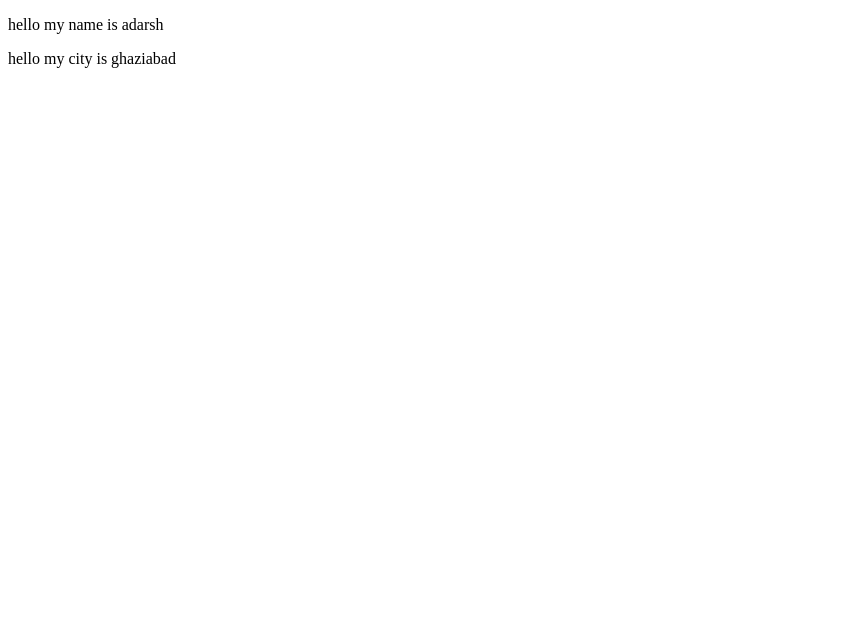
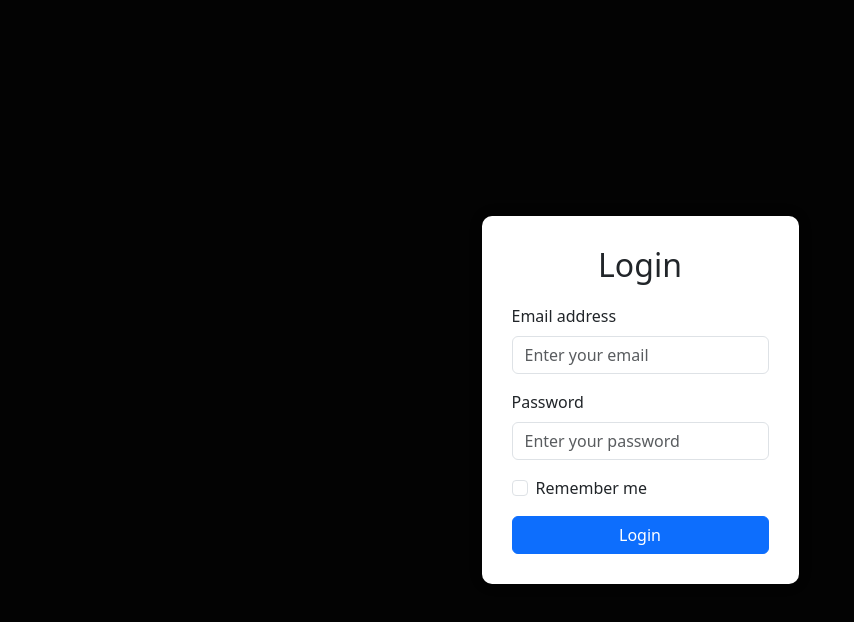
Before and after one commit to tomaradarsh0001/demo1234, a plain HTML site: page index.html in a window 1280 px wide. Shown: the whole page, without its empty margins (0-854 px from the left). Drawn offline with nearby package versions, Linux system fonts and the light colour scheme.

Commit message:
finalk commit

```diff
--- a/index.html
+++ b/index.html
@@ -4,12 +4,52 @@
 <head>
     <meta charset="UTF-8">
     <meta name="viewport" content="width=device-width, initial-scale=1.0">
-    <title>Document</title>
+    <title>Login</title>
+    <link href="https://cdn.jsdelivr.net/npm/bootstrap@5.3.0/dist/css/bootstrap.min.css" rel="stylesheet">
+    <style>
+        body {
+            display: flex;
+            justify-content: center;
+            align-items: center;
+            height: 100vh;
+            background-color: #030303;
+        }
+
+        .login-container {
+            background: #fff;
+            padding: 30px;
+            border-radius: 10px;
+            box-shadow: 0 0 15px rgba(0, 0, 0, 0.1);
+        }
+
+        .login-container h2 {
+            margin-bottom: 20px;
+        }
+    </style>
 </head>
 
 <body>
-    <p>hello my name is adarsh</p>
-    <p>hello my city is ghaziabad</p>
+
+    <div class="login-container">
+        <h2 class="text-center">Login</h2>
+        <form>
+            <div class="mb-3">
+                <label for="email" class="form-label">Email address</label>
+                <input type="email" class="form-control" id="email" placeholder="Enter your email">
+            </div>
+            <div class="mb-3">
+                <label for="password" class="form-label">Password</label>
+                <input type="password" class="form-control" id="password" placeholder="Enter your password">
+            </div>
+            <div class="mb-3 form-check">
+                <input type="checkbox" class="form-check-input" id="rememberMe">
+                <label class="form-check-label" for="rememberMe">Remember me</label>
+            </div>
+            <button type="submit" class="btn btn-primary w-100">Login</button>
+        </form>
+    </div>
+
+    <script src="https://cdn.jsdelivr.net/npm/bootstrap@5.3.0/dist/js/bootstrap.bundle.min.js"></script>
 </body>
 
 </html>
```
